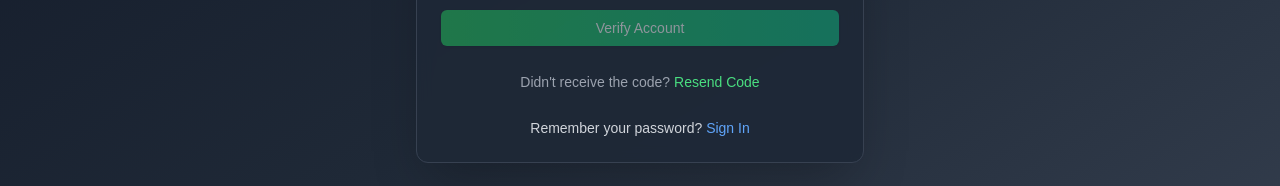
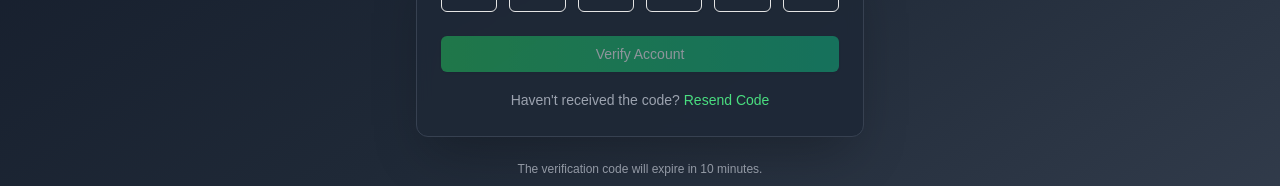
Before and after one commit to huzidev/next-ai, a Next.js app: page /auth/user/verify in a window 1280 px wide. Shown: the part 397-583 px from the top of the page. Built offline with nearby package versions, Linux system fonts and the light colour scheme; no server answers.

Commit message:
Resend code label updated

```diff
--- a/src/pages/auth/user/signin/index.tsx
+++ b/src/pages/auth/user/signin/index.tsx
@@ -51,6 +51,18 @@ export default function UserSignin() {
 
         router.push("/dashboard/user");
       } else {
+        // Check if the error is due to unverified account
+        if (response.error && response.error.includes("not verified")) {
+          router.push(`/auth/user/verify?email=${encodeURIComponent(formData.email)}`);
+
+          toast({
+            title: "Account Not Verified",
+            description: "Please verify your account to continue. Redirecting to verification page...",
+            variant: "destructive",
+          });
+          return;
+        }
+
         toast({
           title: "Error",
           description:
--- a/src/pages/auth/user/verify/index.tsx
+++ b/src/pages/auth/user/verify/index.tsx
@@ -1,5 +1,4 @@
 import AuthHeader from "@/components/auth/AuthHeader";
-import AuthLink from "@/components/auth/AuthLink";
 import FormLayout from "@/components/auth/FormLayout";
 import OTPInput from "@/components/auth/OTPInput";
 import { Button } from "@/components/ui/button";
@@ -128,7 +127,7 @@ export default function UserVerify() {
 
       <Card className="shadow-2xl border border-gray-700 bg-gray-800/90 backdrop-blur">
 
-        <CardContent className="p-6 space-y-6">
+        <CardContent className="p-6 space-y-4">
           <form onSubmit={handleSubmit} className="space-y-6">
             <div className="space-y-4">
               <OTPInput
@@ -150,7 +149,7 @@ export default function UserVerify() {
 
           <div className="text-center">
             <p className="text-sm text-gray-400 inline">
-              Didn't receive the code?{" "}
+              Haven't received the code?{" "}
               <button
                 type="button"
                 onClick={handleResendCode}
@@ -170,13 +169,6 @@ export default function UserVerify() {
               </button>
             </p>
           </div>
-
-          <AuthLink
-            text="Remember your password?"
-            linkText="Sign In"
-            linkHref="/auth/user/signin"
-            variant="blue"
-          />
         </CardContent>
       </Card>
 
```
